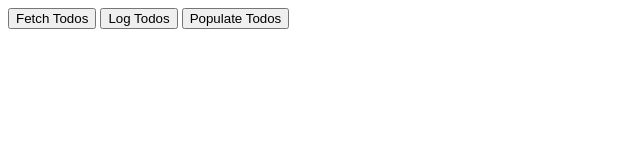
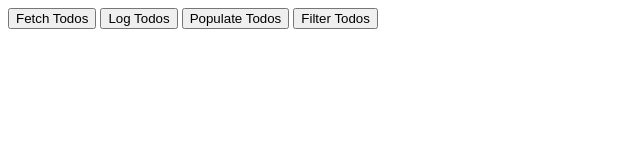
Before and after one commit to alekpklein/ToDoList, a plain HTML site: page index.html in a window 1280 px wide. Shown: the whole page, without its empty margins (0-640 px from the left). Drawn offline with Linux system fonts and the light colour scheme.

Commit message:
made changes

```diff
--- a/index.html
+++ b/index.html
@@ -12,6 +12,7 @@
       <button onclick="fetchTodos()">Fetch Todos</button>
     <button onclick="logTodos()">Log Todos</button>
     <button onclick="populateTodos()">Populate Todos</button>
+    <button onclick="filterTodos()">Filter Todos</button>
     <ol id="todo-list">
     <!-- LIs will go here -->
     </ol>
--- a/todo.js
+++ b/todo.js
@@ -25,6 +25,16 @@ const logTodos = () => {
   console.log(arrayOfTodos);
 };
 
+const filterTodos = () => {
+  let filteredTodos = arrayOfTodos.filter((todo) => {
+    console.log(todo);
+    if (todo.userId === 2) {
+      console.log(todo);
+    }
+  })
+}
+console.log(filteredTodos);
+
 const populateTodos = () => {
   const todoList = document.querySelector('#todo-list');
   for(let i = 0; i < arrayOfTodos.length; i++) {
```
